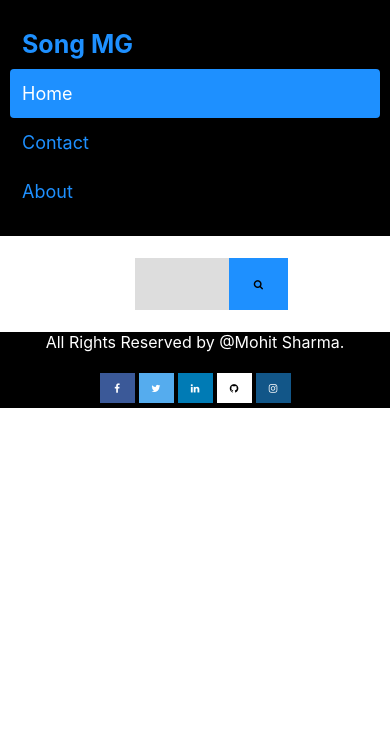
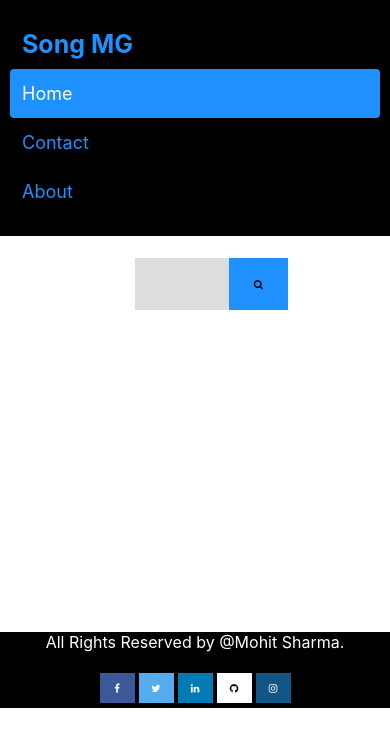
Before and after one commit to themohitgaur/genius_app, a React (Create React App) app: page / in a window 390 px wide. Shown: the top 746 px of the page. Built offline with nearby package versions, Linux system fonts and the light colour scheme.

Commit message:
Update search.css

```diff
--- a/src/components/search.css
+++ b/src/components/search.css
@@ -7,6 +7,7 @@
     align-items: center;
     background-color:white;
     flex-wrap: wrap;
+    min-height: 500px;
 }
 #searchform input {
 
@@ -58,6 +59,7 @@ width: 100%;
     justify-content: space-between;
     align-items: center;
     background-color:white;
+        min-height: 300px;
 
     }
 }
```
